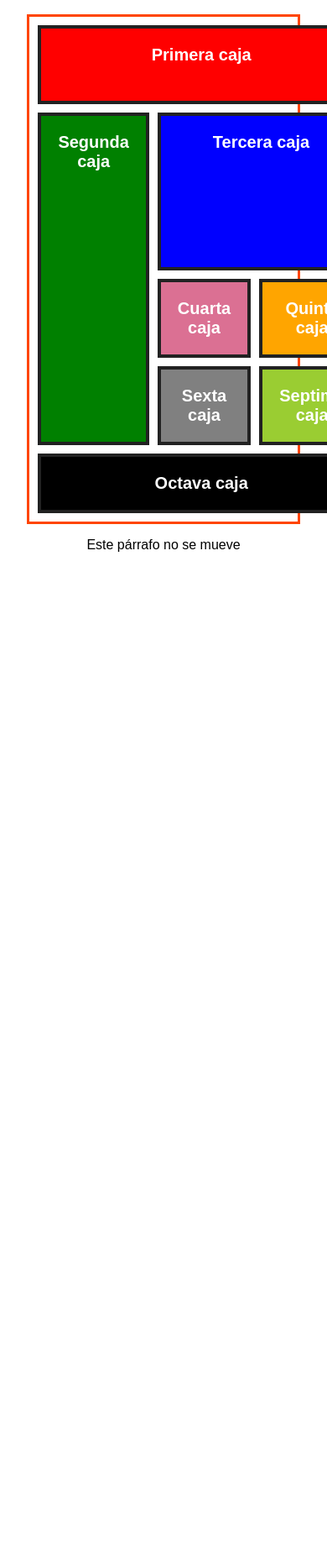
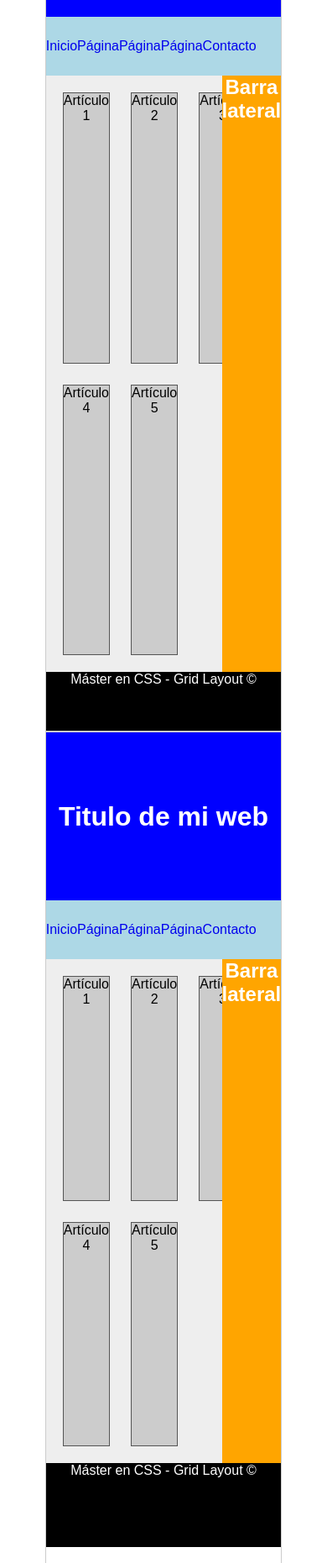
Before and after one commit to ClaudioStuardo/Master-CSS, a plain HTML site: page aprendiendo-css-grid/index.html in a window 390 px wide. Shown: the part 139-2000 px from the top of the page at 84% size. Before the commit the page ends 844 px from the top, so only its background shows below. Drawn offline with Linux system fonts and the light colour scheme.

Commit message:
profundización de Grid layout y maquetación responsive

```diff
--- a/aprendiendo-css-grid/index.html
+++ b/aprendiendo-css-grid/index.html
@@ -10,6 +10,136 @@
 </head>
 
 <body>
+
+    <div id="website-areas">
+
+        <!-- Inicio Cabecera -->
+
+        <header id="cabecera">
+            <h1>Web con áreas</h1>
+        </header>
+
+        <!-- Fin Cabecera -->
+
+        <!-- Inicio Menu -->
+
+        <nav id="menu">
+            <ul>
+                <li><a href="#">Inicio</a></li>
+                <li><a href="#">Página 1</a></li>
+                <li><a href="#">Página 2</a></li>
+                <li><a href="#">Página 3</a></li>
+                <li><a href="#">Contacto</a></li>
+            </ul>
+        </nav>
+
+        <!-- Fin Menu -->
+
+        <!-- Inicio Contenido -->
+
+        <section id="contenido">
+            <article>
+                Artículo 1
+            </article>
+            <article>
+                Artículo 2
+            </article>
+            <article>
+                Artículo 3
+            </article>
+            <article>
+                Artículo 4
+            </article>
+            <article>
+                Artículo 5
+            </article>
+        </section>
+
+        <!-- Fin Contenido -->
+
+        <!-- Inicio Sidebar -->
+
+        <aside id="lateral">
+            <h2>Barra lateral</h2>
+        </aside>
+
+        <!-- Fin Sidebar -->
+        <!-- Inicio Footer -->
+
+        <footer id="pie-pagina">
+            Máster en CSS - Grid Layout &copy;
+        </footer>
+
+        <!-- Fin Footer -->
+
+
+    </div>
+
+    <div id="website">
+
+        <!-- Inicio Cabecera -->
+
+        <header id="cabecera">
+            <h1>Titulo de mi web</h1>
+        </header>
+
+        <!-- Fin Cabecera -->
+
+        <!-- Inicio Menu -->
+
+        <nav id="menu">
+            <ul>
+                <li><a href="#">Inicio</a></li>
+                <li><a href="#">Página 1</a></li>
+                <li><a href="#">Página 2</a></li>
+                <li><a href="#">Página 3</a></li>
+                <li><a href="#">Contacto</a></li>
+            </ul>
+        </nav>
+
+        <!-- Fin Menu -->
+
+        <!-- Inicio Contenido -->
+
+        <section id="contenido">
+            <article>
+                Artículo 1
+            </article>
+            <article>
+                Artículo 2
+            </article>
+            <article>
+                Artículo 3
+            </article>
+            <article>
+                Artículo 4
+            </article>
+            <article>
+                Artículo 5
+            </article>
+        </section>
+
+        <!-- Fin Contenido -->
+
+        <!-- Inicio Sidebar -->
+
+        <aside id="lateral">
+            <h2>Barra lateral</h2>
+        </aside>
+
+        <!-- Fin Sidebar -->
+        <!-- Inicio Footer -->
+
+        <footer id="pie-pagina">
+            Máster en CSS - Grid Layout &copy;
+        </footer>
+
+        <!-- Fin Footer -->
+
+
+    </div>
+
+    <hr>
 
     <h1>Máster en CSS</h1>
     <h2>Hoy aprendemos CSS Grid, una nueva forma de maquetar webs</h2>
--- a/aprendiendo-css-grid/styles.css
+++ b/aprendiendo-css-grid/styles.css
@@ -2,6 +2,155 @@ body {
     text-align: center;
     font-family: sans-serif;
 }
+
+
+/* ----------------- Ejercicio completo con áreas ----------------- */
+
+#website-areas * {
+    margin: 0px;
+    padding: 0px;
+}
+
+#website-areas {
+    display: grid;
+    grid-template-columns: repeat(5, 1fr);
+    grid-template-rows: 150px 70px 1fr 70px;
+    grid-template-areas: "cabecera cabecera cabecera cabecera cabecera" "menu menu menu menu menu" "contenido contenido contenido contenido lateral" "pie pie pie pie pie";
+    /* align-items: center; */
+    justify-content: center;
+    width: 75%;
+    height: 1000px;
+    margin: 0px auto;
+    border: 1px solid #ccc;
+}
+
+#website-areas #cabecera {
+    grid-area: cabecera;
+    display: flex;
+    justify-content: center;
+    align-items: center;
+    grid-column: 1 / 6;
+    background-color: blue;
+    color: white;
+}
+
+#website-areas #menu {
+    grid-area: menu;
+    grid-column: 1 / 6;
+    background-color: lightblue;
+    color: black;
+    line-height: 70px;
+}
+
+#website-areas #menu ul {
+    display: grid;
+    grid-template-columns: repeat(9, 1fr);
+    list-style: none;
+}
+
+#website-areas #contenido {
+    grid-area: contenido;
+    grid-column: 1 / 5;
+    display: grid;
+    grid-template-columns: repeat(3, 1fr);
+    gap: 25px;
+    padding: 20px;
+    background-color: #eee;
+}
+
+#website-areas #contenido article {
+    background-color: #ccc;
+    border: 1px solid #555;
+}
+
+#website-areas #lateral {
+    grid-area: lateral;
+    grid-column: 5 / 6;
+    background-color: orange;
+    color: white;
+}
+
+#website-areas #pie-pagina {
+    grid-area: pie;
+    grid-column: 1 / 6;
+    background-color: black;
+    color: white;
+}
+
+
+/* ----------------- Ejercicio completo ----------------- */
+
+#website * {
+    margin: 0px;
+    padding: 0px;
+}
+
+#website {
+    display: grid;
+    grid-template-columns: repeat(5, 1fr);
+    grid-template-rows: 20% 70px 60% 10%;
+    /* align-items: center; */
+    justify-content: center;
+    width: 75%;
+    height: 1000px;
+    margin: 0px auto;
+    border: 1px solid #ccc;
+}
+
+#website #cabecera {
+    display: flex;
+    justify-content: center;
+    align-items: center;
+    grid-column: 1 / 6;
+    background-color: blue;
+    color: white;
+}
+
+#website #menu {
+    grid-column: 1 / 6;
+    background-color: lightblue;
+    color: black;
+    line-height: 70px;
+}
+
+#website #menu ul {
+    display: grid;
+    grid-template-columns: repeat(9, 1fr);
+    list-style: none;
+}
+
+a {
+    text-decoration: none;
+}
+
+#website #contenido {
+    grid-column: 1 / 5;
+    display: grid;
+    grid-template-columns: repeat(3, 1fr);
+    gap: 25px;
+    padding: 20px;
+    background-color: #eee;
+}
+
+#website #contenido article {
+    background-color: #ccc;
+    border: 1px solid #555;
+}
+
+#website #lateral {
+    grid-column: 5 / 6;
+    background-color: orange;
+    color: white;
+}
+
+#website #pie-pagina {
+    grid-column: 1 / 6;
+    background-color: black;
+    color: white;
+}
+
+
+/* ----------------- Ejemplos ----------------- */
 
 .layout {
     width: 80%;
--- /dev/null
+++ b/maquetacion-4/styles.css
@@ -0,0 +1,225 @@
+* {
+    text-decoration: none;
+    margin: 0px;
+    padding: 0px;
+    font-family: sans-serif, Helvetica, Arial;
+}
+
+#container {
+    width: 90%;
+    height: auto;
+    margin: 0px auto;
+    border: 1px solid rgba(225, 225, 226, 0.8);
+    box-shadow: 0px 0px 10px #ccc;
+    margin-top: 40px;
+    margin-bottom: 40px;
+    min-height: 600px;
+}
+
+#header {
+    display: grid;
+    grid-template-columns: 68% 30%;
+    align-items: center;
+    width: 100%;
+    height: 120px;
+    border-bottom: 1px solid rgba(225, 225, 226, 0.8);
+}
+
+.logo {
+    padding: 10px;
+    margin-left: 20px;
+    color: black;
+    text-shadow: 1px 1px 0px #ccc;
+    text-transform: uppercase;
+    font-family: Helvetica;
+    font-style: italic;
+    font-weight: 900;
+    font-size: 35px;
+}
+
+.logo h1 {
+    font-family: Helvetica;
+    font-style: italic;
+    font-weight: 900;
+    font-size: 35px;
+}
+
+#header #menu {
+    width: 100%;
+    height: 100%;
+    padding-right: 20px;
+}
+
+#header #menu>ul {
+    display: grid;
+    grid-template-columns: repeat(4, 1fr);
+    align-items: center;
+    justify-content: center;
+    text-align: center;
+    height: 100%;
+    list-style: none;
+}
+
+#header #menu ul li a {
+    text-transform: uppercase;
+    color: #444;
+    padding: 15px;
+    /* Sirve para darle animación al hover */
+    transition: all 300ms;
+}
+
+#header #menu ul li a:hover {
+    background-color: #ccc;
+    color: white;
+}
+
+#container #content {
+    display: grid;
+    grid-template-columns: 20% 1fr;
+    align-items: start;
+    justify-content: space-between;
+    column-gap: 7px;
+    padding-top: 20px;
+    padding-bottom: 20px;
+}
+
+#container #content #projects {
+    display: grid;
+    grid-template-columns: repeat(auto-fill, 255px);
+    align-items: start;
+    gap: 20px;
+}
+
+#container #content #projects .project {
+    margin-bottom: 25px;
+    margin-right: 20px;
+    border: 1px solid #ccc;
+}
+
+#container #content #projects .project img {
+    width: 100%;
+}
+
+#container #content #projects .project .project-info {
+    padding: 10px;
+}
+
+#container #content #projects .project .project-info a {
+    font-size: 16px;
+    color: black;
+    transition: all 300ms;
+}
+
+#container #content #projects .project .project-info a:hover {
+    color: green;
+}
+
+#container #content #projects .project .project-info p {
+    font-size: 16px;
+    color: gray;
+}
+
+#container #content #aside {
+    margin-right: 30px;
+    padding: 15px;
+}
+
+#container #content #aside h2 {
+    display: block;
+    width: 100%;
+    font-size: 18px;
+    font-weight: 100;
+    color: #444;
+    padding-bottom: 10px;
+    margin-bottom: 20px;
+    border-bottom: 1px solid rgba(225, 225, 226, 0.8);
+    text-align: center;
+}
+
+#container #content #aside ul {
+    list-style: none;
+}
+
+#container #content #aside ul li {
+    padding-bottom: 20px;
+}
+
+#container #content #aside ul li a {
+    display: block;
+    padding: 20px;
+    background-color: #eee;
+    color: #444;
+    text-align: center;
+    text-transform: uppercase;
+    transition: all 300ms;
+}
+
+#container #content #aside ul li a:hover {
+    background-color: #444;
+    color: #eee;
+}
+
+#container #footer {
+    display: grid;
+    grid-template-columns: 1fr 25%;
+    height: 120px;
+    align-items: center;
+    border-top: 1px solid rgba(225, 225, 226, 0.8);
+}
+
+#container #footer .logo {
+    opacity: 0.5;
+    text-align: left;
+    margin-right: 20px;
+}
+
+#container #footer .info {
+    margin-left: 20px;
+    color: #444;
+}
+
+@media (max-width: 784px) {
+    #header {
+        display: grid;
+        grid-template-columns: 100%;
+        align-items: center;
+        justify-content: center;
+        height: 140px;
+        padding-bottom: 20px;
+    }
+    #header h1 {
+        text-align: center;
+    }
+    #container #content {
+        display: grid;
+        grid-template-columns: 1fr;
+        align-items: start;
+        justify-content: space-between;
+        column-gap: auto;
+    }
+    #container #content #projects {
+        display: grid;
+        grid-template-columns: 1fr;
+        gap: 20px;
+    }
+    .project {
+        margin-left: 10px;
+        margin-right: 10px;
+    }
+    #container #content #aside {
+        margin: 0px;
+        padding: 15px;
+    }
+    #aside ul {
+        display: grid;
+        grid-template-columns: repeat(4, 1fr);
+        gap: 10px;
+    }
+    #container #footer {
+        display: grid;
+        grid-template-columns: 1fr;
+        align-items: center;
+        justify-items: center;
+        text-align: center !important;
+    }
+}
```
Also changed, not shown: maquetacion-4/index.html (added, +196 -0 lines).
